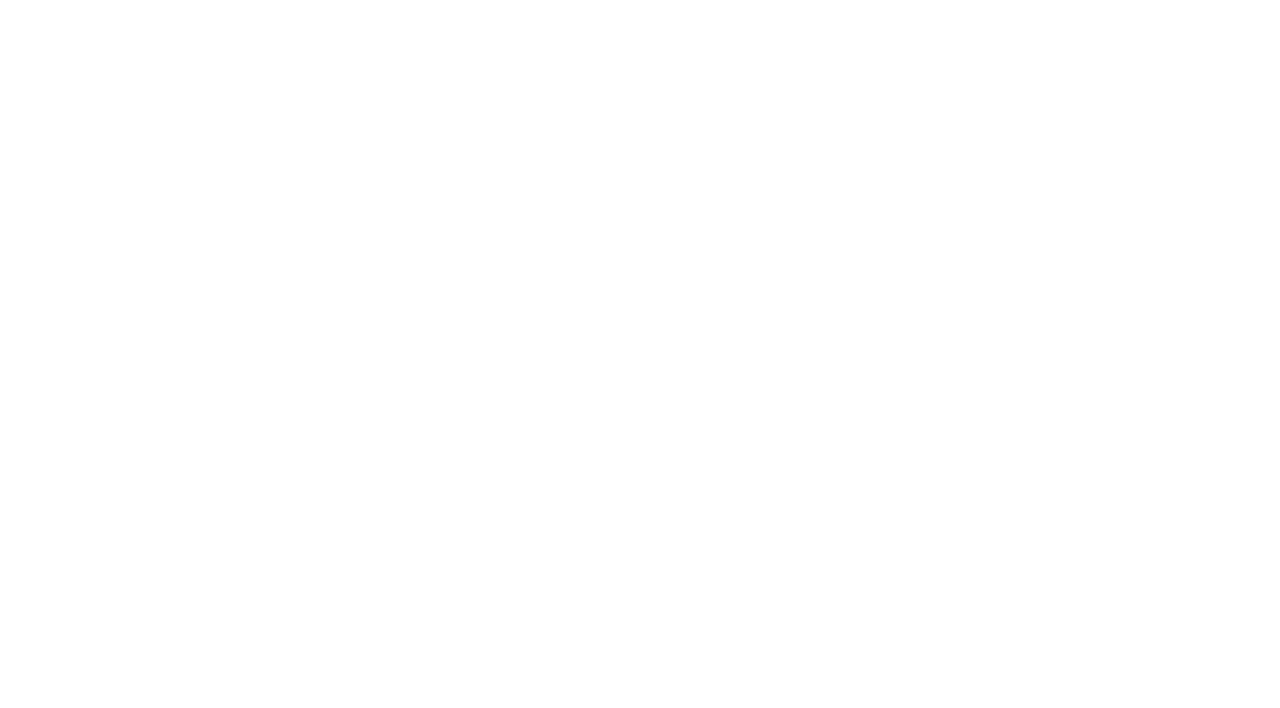
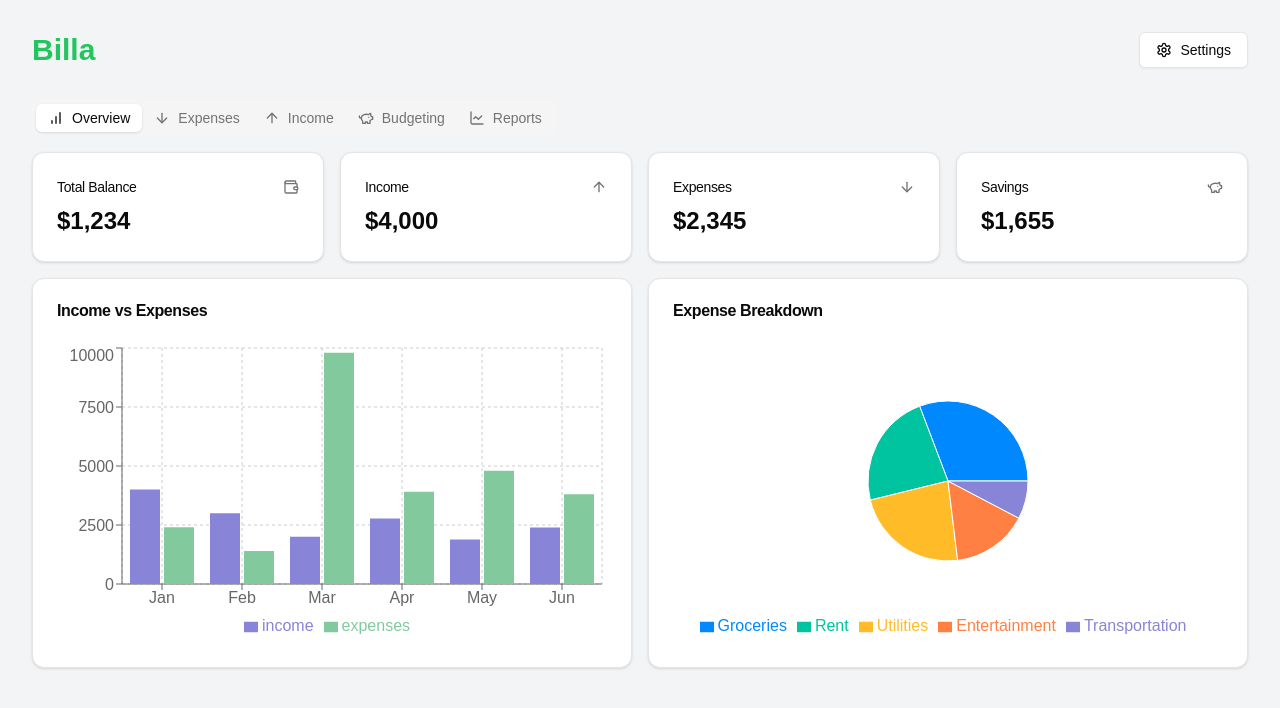
Before and after one commit to aaronaminubandado/billa, a Next.js app: page / in a window 1280 px wide. Shown: the top 708 px of the page. Built offline with nearby package versions, Linux system fonts and the light colour scheme.

Commit message:
feat:home page

```diff
--- a/app/(dashboard)/page.tsx
+++ b/app/(dashboard)/page.tsx
@@ -1,17 +1,78 @@
-import React, { useState } from 'react'
-import { Tabs, TabsContent, TabsList, TabsTrigger } from "@/components/ui/tabs"
-import { Button } from "@/components/ui/button"
-import { SettingsIcon, BarChartIcon, ArrowDownIcon, ArrowUpIcon, PiggyBankIcon, LineChartIcon } from 'lucide-react'
-import Overview from '@/components/overview/Overview'
-import Expenses from '@/components/expenses.tsx/Expenses'
-import Income from '@/components/income/Income'
-import Budgeting from '@/components/budgeting/Budgeting'
-import Reports from '@/components/reports/Reports'
+"use client";
+import React, { useState } from "react";
+import { Tabs, TabsContent, TabsList, TabsTrigger } from "@/components/ui/tabs";
+import { Button } from "@/components/ui/button";
+import {
+  SettingsIcon,
+  BarChartIcon,
+  ArrowDownIcon,
+  ArrowUpIcon,
+  PiggyBankIcon,
+  LineChartIcon,
+} from "lucide-react";
+import Overview from "@/components/overview/Overview";
+import Expenses from "@/components/expenses.tsx/Expenses";
+import Income from "@/components/income/Income";
+import Budgeting from "@/components/budgeting/Budgeting";
+import Reports from "@/components/reports/Reports";
 
 export default function Dashboard() {
-  const [activeTab, setActiveTab] = useState("overview")
+  const [activeTab, setActiveTab] = useState("overview");
 
   return (
-    <div></div>
-  )
+    <div className="min-h-screen bg-gray-100 p-8">
+      <header className="mb-8 flex items-center justify-between">
+        <div className="flex items-center gap-4">
+          <h1 className="text-3xl font-bold text-green-500">Billa</h1>
+        </div>
+        <Button variant="outline">
+          <SettingsIcon className="mr-2 h-4 w-4" /> Settings
+        </Button>
+      </header>
+
+      <Tabs
+        value={activeTab}
+        onValueChange={setActiveTab}
+        className="space-y-4"
+      >
+        <TabsList>
+          <TabsTrigger value="overview">
+            <BarChartIcon className="mr-2 h-4 w-4" /> Overview
+          </TabsTrigger>
+          <TabsTrigger value="expenses">
+            <ArrowDownIcon className="mr-2 h-4 w-4" /> Expenses
+          </TabsTrigger>
+          <TabsTrigger value="income">
+            <ArrowUpIcon className="mr-2 h-4 w-4" /> Income
+          </TabsTrigger>
+          <TabsTrigger value="budgeting">
+            <PiggyBankIcon className="mr-2 h-4 w-4" /> Budgeting
+          </TabsTrigger>
+          <TabsTrigger value="reports">
+            <LineChartIcon className="mr-2 h-4 w-4" /> Reports
+          </TabsTrigger>
+        </TabsList>
+
+        <TabsContent value="overview">
+          <Overview />
+        </TabsContent>
+
+        <TabsContent value="expenses">
+          <Expenses />
+        </TabsContent>
+
+        <TabsContent value="income">
+          <Income />
+        </TabsContent>
+
+        <TabsContent value="budgeting">
+          <Budgeting />
+        </TabsContent>
+
+        <TabsContent value="reports">
+          <Reports />
+        </TabsContent>
+      </Tabs>
+    </div>
+  );
 }
```
